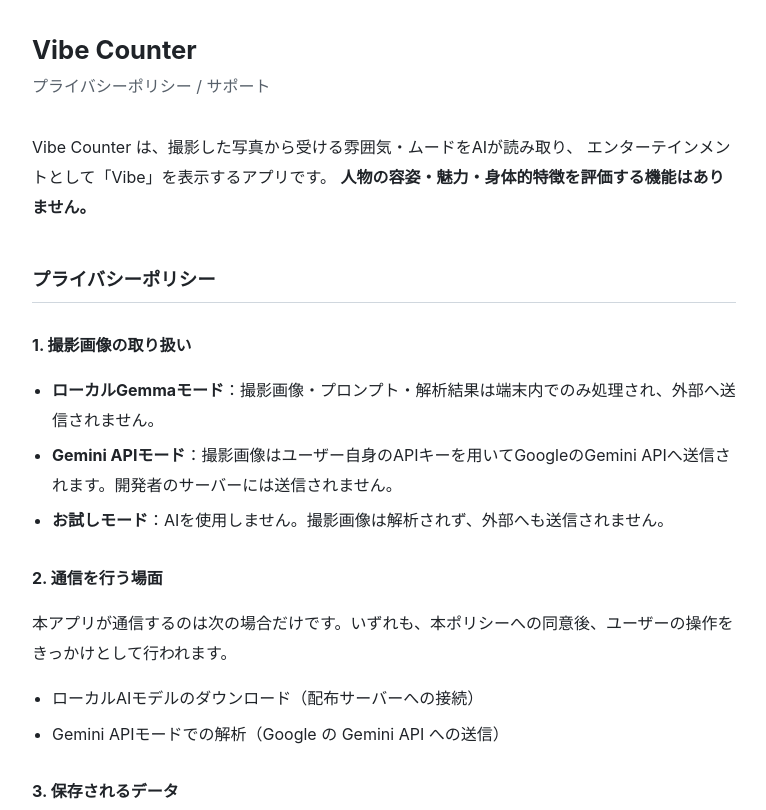
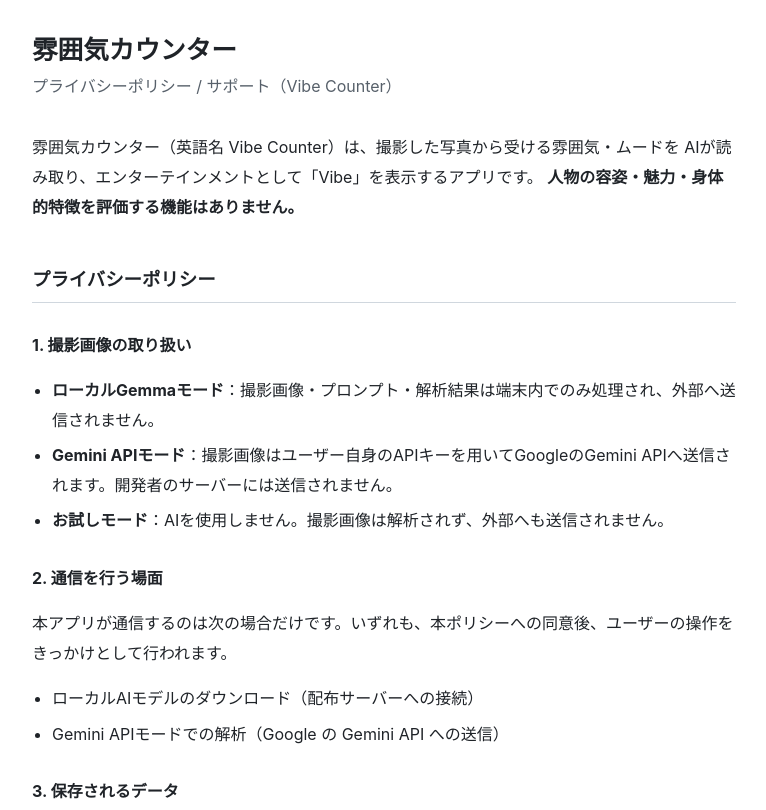
Before and after one commit to kumi0708/sexycounter-legal, a plain HTML site: page vibe/index.html in a window 1280 px wide. Shown: the top 810 px of the page, without its empty margins (256-1022 px from the left). Drawn offline with Linux system fonts and the light colour scheme.

Commit message:
Vibe Counter: 日本語のアプリ名を「雰囲気カウンター」に
App Store の日本語ロケールのアプリ名を「雰囲気カウンター」にしたため、
Appleへ提出するプライバシー/サポートページの表記もそろえる。
英語名 Vibe Counter は併記して、審査担当がページとアプリを
突き合わせられるようにした。

Android/Play が参照する privacy.html 等は変更していない。

```diff
--- a/vibe/index.html
+++ b/vibe/index.html
@@ -3,7 +3,7 @@
 <head>
 <meta charset="utf-8">
 <meta name="viewport" content="width=device-width, initial-scale=1">
-<title>Vibe Counter — プライバシーポリシー / サポート</title>
+<title>雰囲気カウンター — プライバシーポリシー / サポート</title>
 <style>
   :root {
     color-scheme: light dark;
@@ -68,12 +68,12 @@
 <body>
 <main>
 
-<h1>Vibe Counter</h1>
-<p class="lede">プライバシーポリシー / サポート</p>
+<h1>雰囲気カウンター</h1>
+<p class="lede">プライバシーポリシー / サポート（Vibe Counter）</p>
 
 <p>
-Vibe Counter は、撮影した写真から受ける雰囲気・ムードをAIが読み取り、
-エンターテインメントとして「Vibe」を表示するアプリです。
+雰囲気カウンター（英語名 Vibe Counter）は、撮影した写真から受ける雰囲気・ムードを
+AIが読み取り、エンターテインメントとして「Vibe」を表示するアプリです。
 <strong>人物の容姿・魅力・身体的特徴を評価する機能はありません。</strong>
 </p>
 
@@ -132,7 +132,7 @@
 <p><a href="mailto:kumi0708@hotmail.com">kumi0708@hotmail.com</a></p>
 
 <footer>
-  <p>最終更新: 2026-08-23</p>
+  <p>最終更新: 2026-08-24</p>
 </footer>
 
 </main>
```
